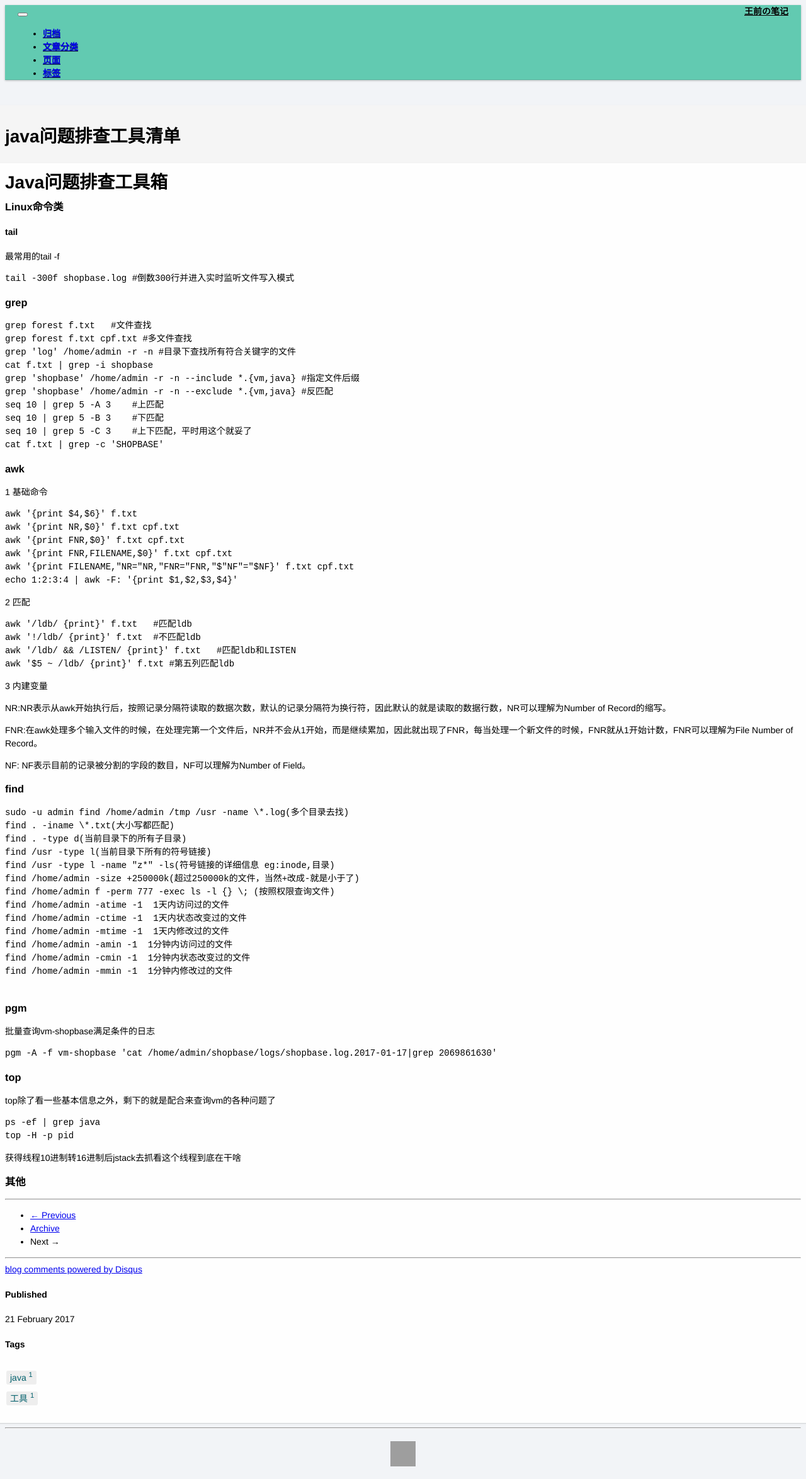
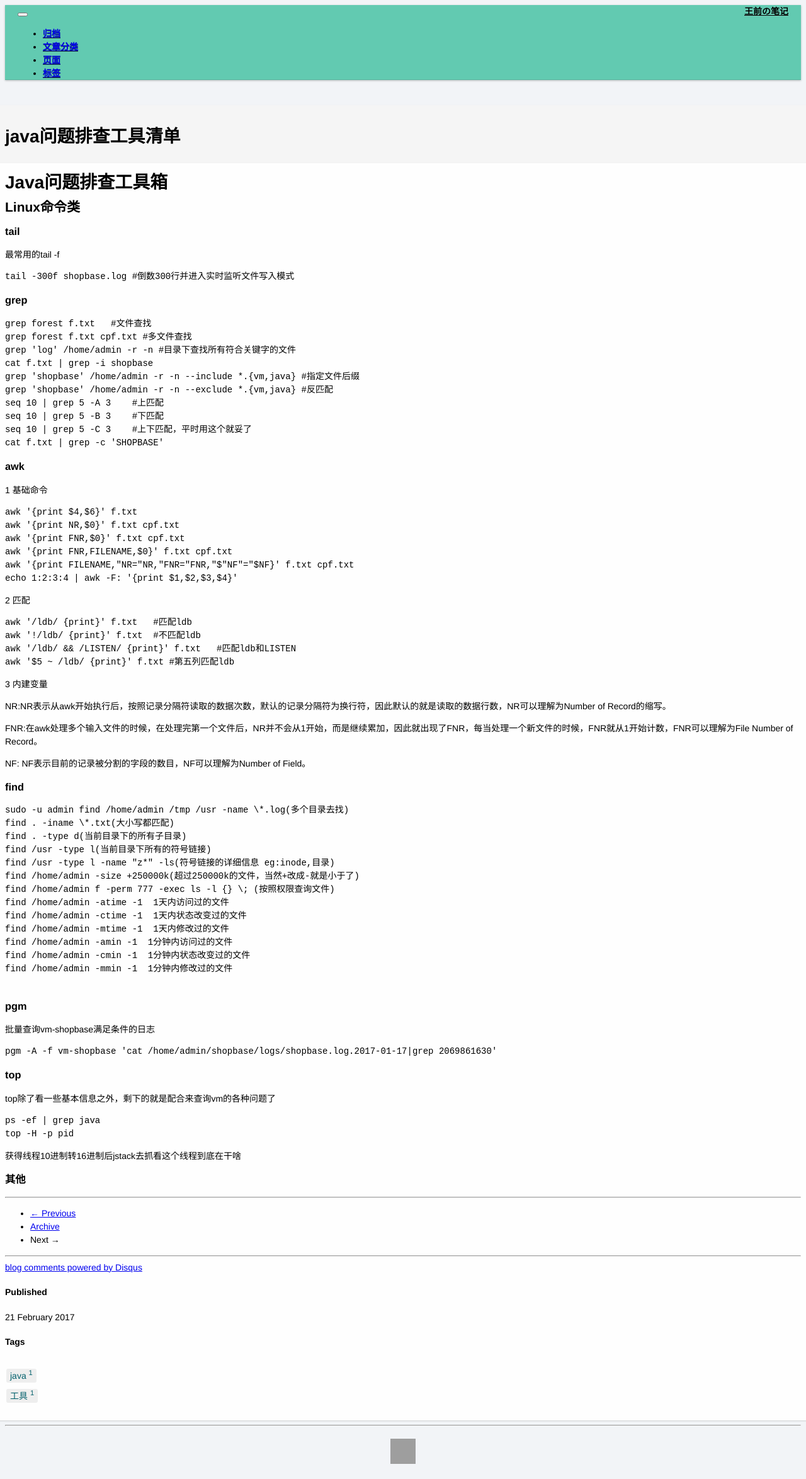
Before and after one commit to wangqianfront/wangqianfront.github.io, a Jekyll site: the page built from _posts/2017-02-21-java问题排查工具清单.md, in a window 1280 px wide. Shown: the whole page at 63% size. Built offline with Jekyll 4.4.1, drawn with Linux system fonts in a browser that asks for light colours; nearby versions of some CDN libraries; comment, search, counter and statistics services are not loaded; grey boxes are pictures that could not be loaded.

```diff
--- a/_posts/2017-02-21-java问题排查工具清单.md
+++ b/_posts/2017-02-21-java问题排查工具清单.md
@@ -12,9 +12,9 @@ tags : [java,工具]
 Java问题排查工具箱
 ============
 
-### Linux命令类
+## Linux命令类
 
-#### tail
+### tail
 
 最常用的tail -f
 
```
